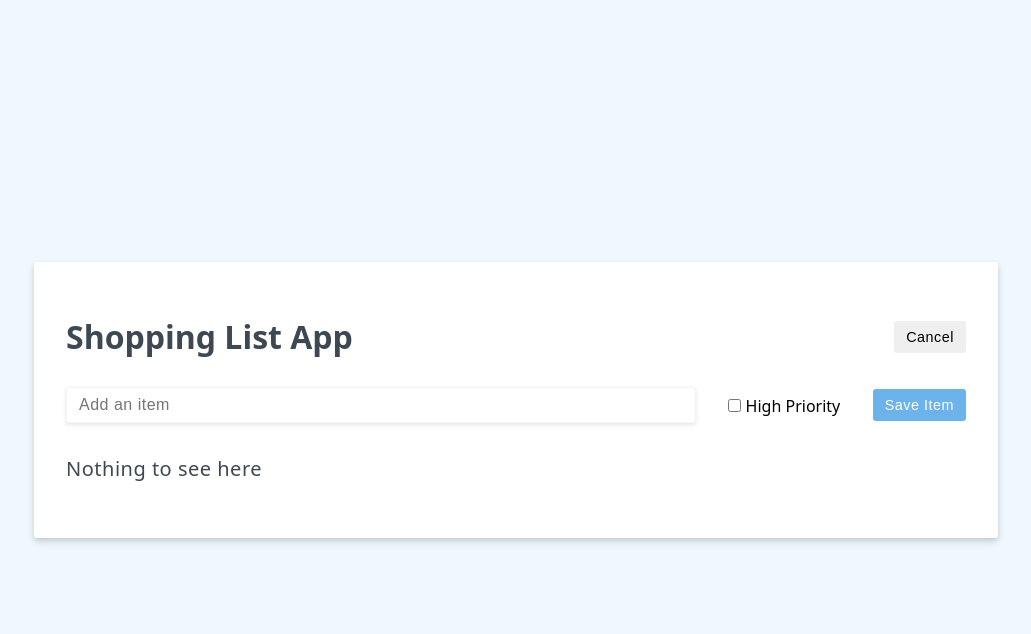
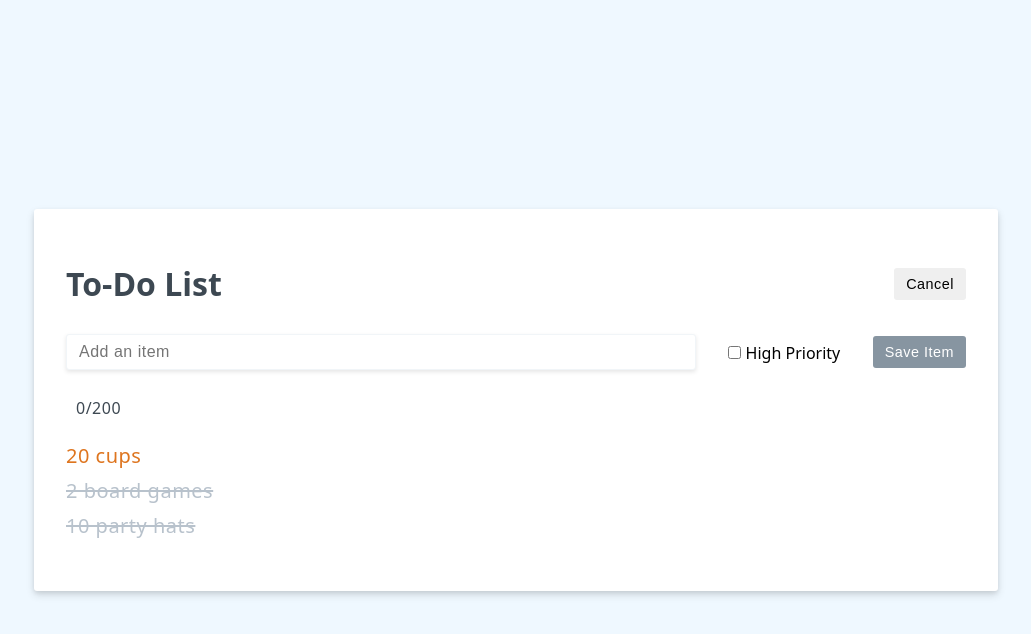
Before and after one commit to taikimorita/vue-to-do-list, a Vue app: page / in a window 1280 px wide. Both pictures are taken after a click on the button "Add Item". Shown: the top 634 px of the page, without its empty margins (124-1155 px from the left). Built offline with nearby package versions, Linux system fonts and the light colour scheme.

Commit message:
feat: added word count, clicking on entry creates strikethrough, high priority checkbox changes entry color, entries ordered from most recent to oldest, changed header to "To-Do List"

```diff
--- a/src/App.vue
+++ b/src/App.vue
@@ -1,22 +1,36 @@
 <script setup>
-import { ref } from 'vue'
+import { ref, computed } from 'vue'
 
-const header = ref('Shopping List App')
+const header = ref('To-Do List')
+const characterCount = computed(() => {
+  return newItem.value.length
+})
 const editing = ref(false)
 const items = ref([
-  // { id: 1, label: '10 party hats' },
-  // { id: 2, label: '2 board games' },
-  // { id: 3, label: '20 cups' },
+  { id: 1, label: '10 party hats', purchased: true, highPriority: false },
+  { id: 2, label: '2 board games', purchased: true, highPriority: false },
+  { id: 3, label: '20 cups', purchased: false, highPriority: true },
 ])
+const reversedItems = computed(() => [...items.value].reverse())
 const newItem = ref('')
 const newItemHighPriority = ref(false)
 const saveItem = () => {
-  items.value.push({ id: items.value.length + 1, label: newItem.value })
+  items.value.push({
+    id: items.value.length + 1,
+    label: newItem.value,
+    highPriority: newItemHighPriority.value,
+  })
   newItem.value = ''
+  newItemHighPriority.value = ''
 }
 const doEdit = (e) => {
   editing.value = e
   newItem.value = ''
+  newItemHighPriority.value = ''
+}
+
+const togglePurchased = (item) => {
+  item.purchased = !item.purchased
 }
 </script>
 
@@ -32,11 +46,18 @@ const doEdit = (e) => {
       <input type="checkbox" v-model="newItemHighPriority" />
       High Priority
     </label>
-    <button class="btn btn-primary">Save Item</button>
+    <button :disabled="newItem.length === 0" class="btn btn-primary">Save Item</button>
   </form>
+  <p class="counter">{{ characterCount }}/200</p>
   <ul>
-    <li v-for="({ id, label }, index) in items" :key="id">
-      {{ label }}
+    <li
+      v-for="(item, index) in reversedItems"
+      @click="togglePurchased(item)"
+      :key="item.id"
+      class="static-class"
+      :class="{ strikeout: item.purchased, priority: item.highPriority }"
+    >
+      {{ item.label }}
     </li>
   </ul>
   <p v-if="!items.length">Nothing to see here</p>
```
